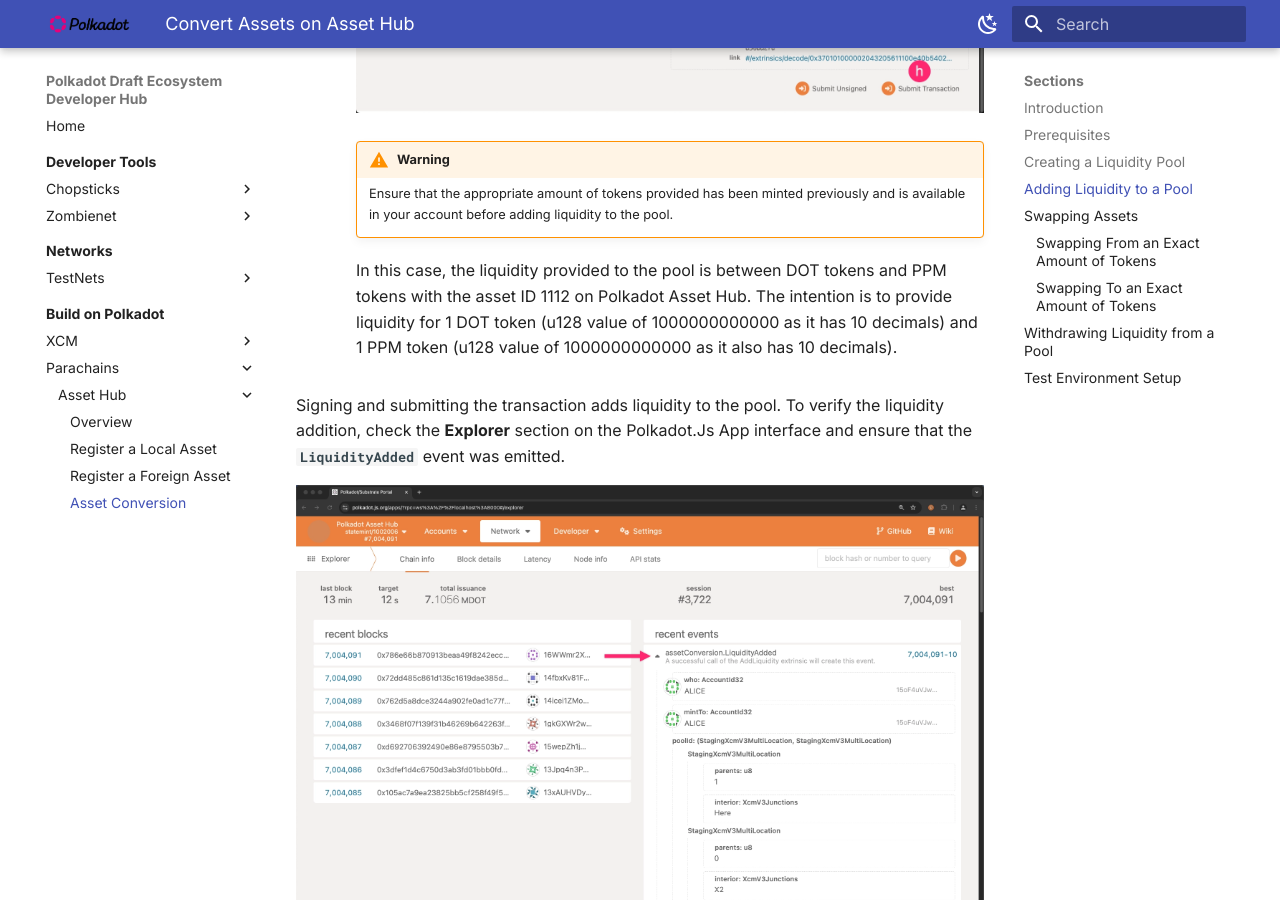
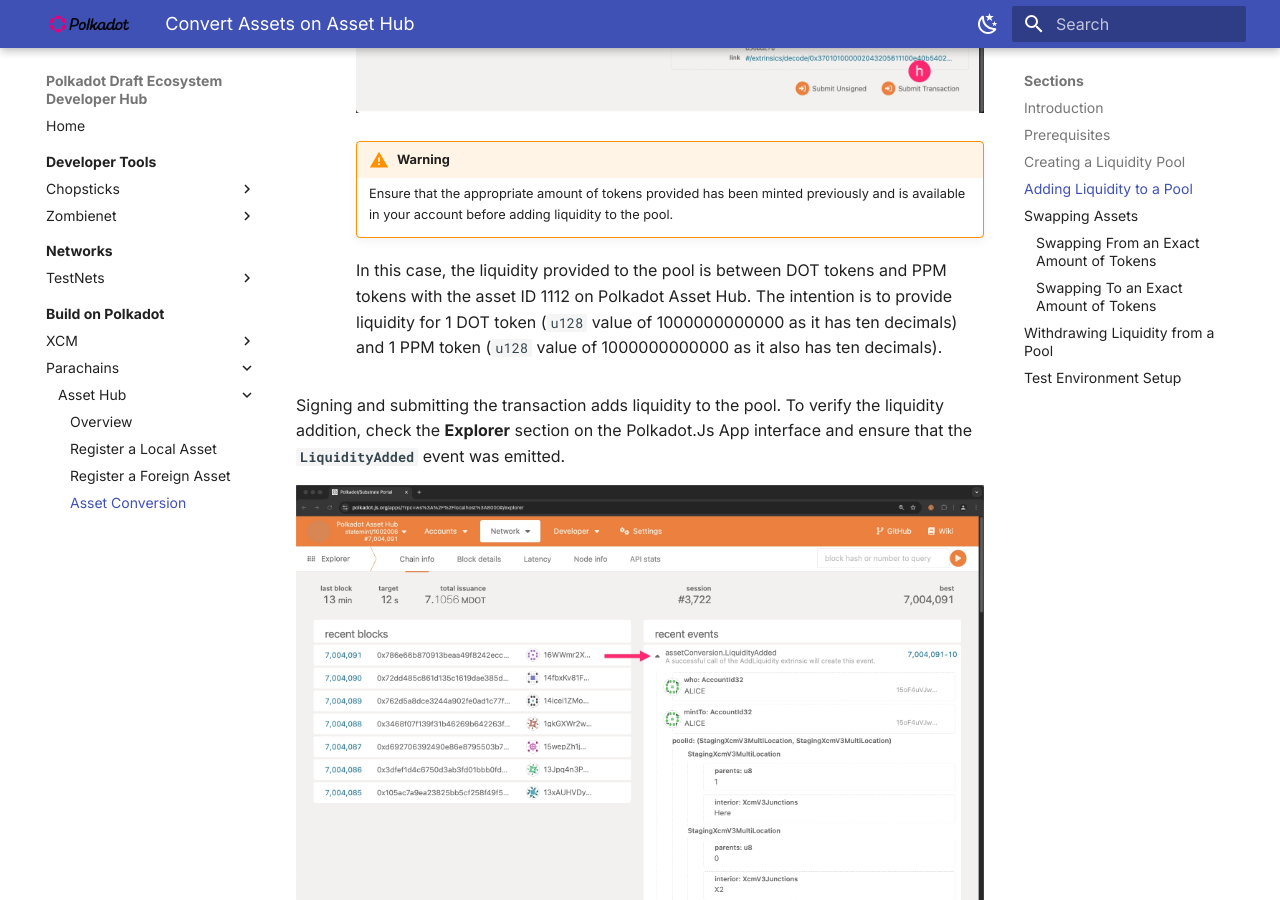
Before and after one commit to papermoonio/polkadot-ecosystem-docs-draft, an MkDocs documentation site: the page built from docs/build-on-polkadot/parachains/asset-hub/asset-conversion.md, in a window 1280 px wide and 900 px high, scrolled down 7699 px. Built offline with MkDocs 1.6.1 and Material for MkDocs 9.7.7, drawn with Linux system fonts in a browser that asks for light colours.

Commit message:
Update docs/build-on-polkadot/parachains/asset-hub/asset-conversion.md
Co-authored-by: Dawn Kelly <83190195+dawnkelly09@users.noreply.github.com>

```diff
--- a/docs/build-on-polkadot/parachains/asset-hub/asset-conversion.md
+++ b/docs/build-on-polkadot/parachains/asset-hub/asset-conversion.md
@@ -138,7 +138,7 @@
         !!! warning
             Ensure that the appropriate amount of tokens provided has been minted previously and is available in your account before adding liquidity to the pool.
 
-        In this case, the liquidity provided to the pool is between DOT tokens and PPM tokens with the asset ID 1112 on Polkadot Asset Hub. The intention is to provide liquidity for 1 DOT token (u128 value of 1000000000000 as it has 10 decimals) and 1 PPM token (u128 value of 1000000000000 as it also has 10 decimals).
+        In this case, the liquidity provided to the pool is between DOT tokens and PPM tokens with the asset ID 1112 on Polkadot Asset Hub. The intention is to provide liquidity for 1 DOT token (`u128` value of 1000000000000 as it has ten decimals) and 1 PPM token (`u128` value of 1000000000000 as it also has ten decimals).
 
 Signing and submitting the transaction adds liquidity to the pool. To verify the liquidity addition, check the **Explorer** section on the Polkadot.Js App interface and ensure that the **`LiquidityAdded`** event was emitted.
 
```
